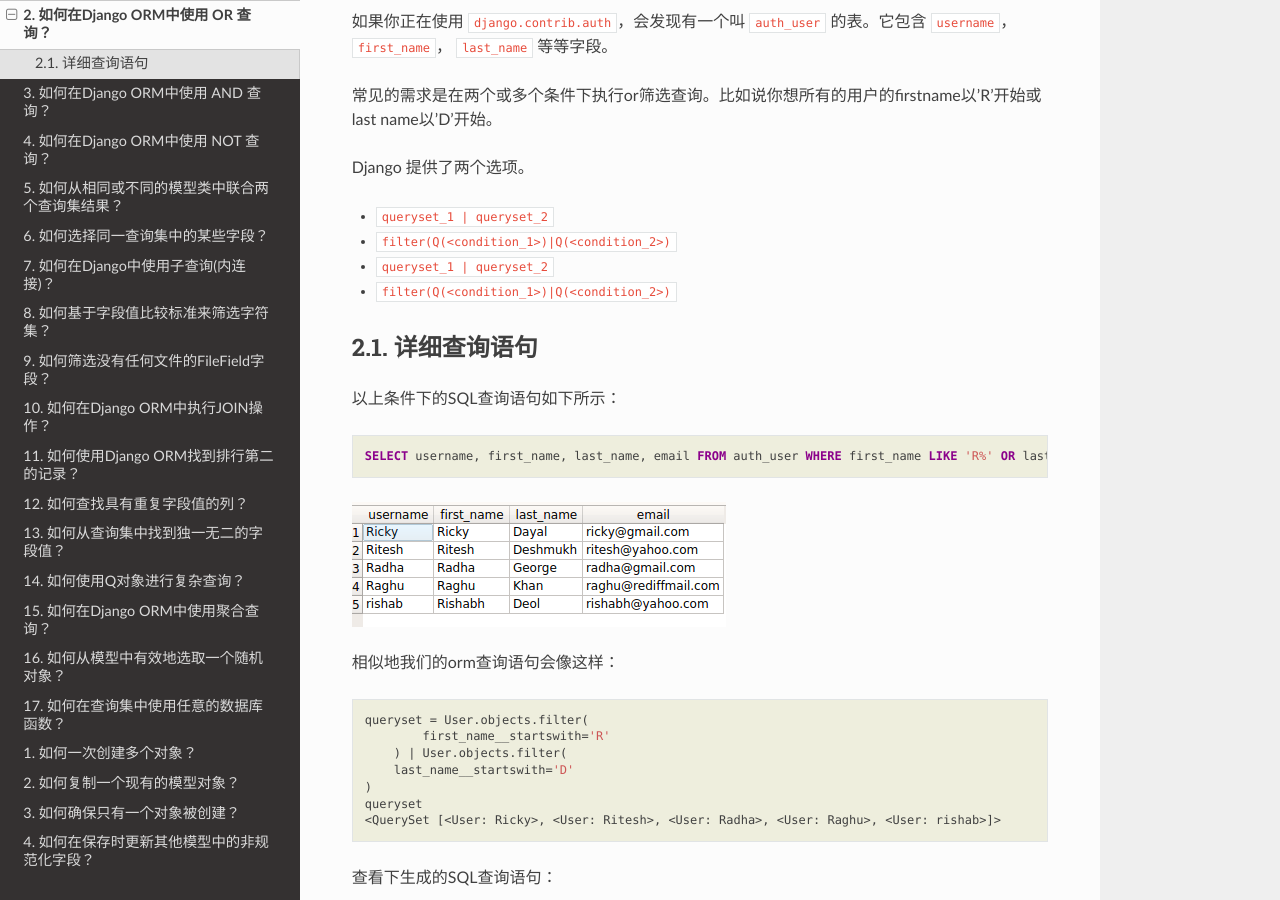
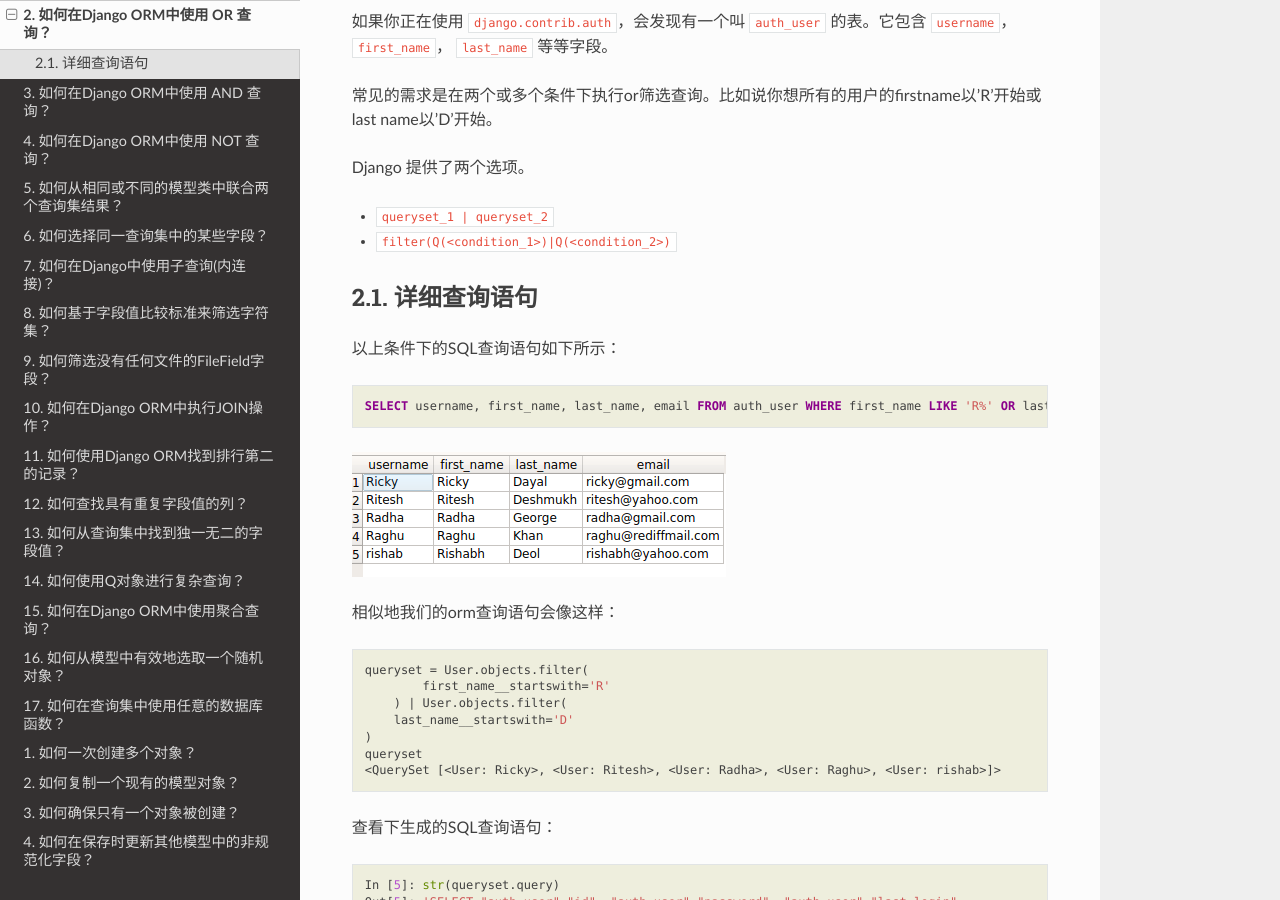
Before and after one commit to Robin-Dong/django-orm-cookbook-zh_cn, a Sphinx documentation site: the page built from docs/or_query.rst, in a window 1280 px wide and 900 px high, scrolled down 390 px. Built offline with Sphinx 7.4.7 and the Read the Docs theme 2.0.0, drawn with Linux system fonts in a browser that asks for light colours.

Commit message:
fix typo on or_query

```diff
--- a/docs/or_query.rst
+++ b/docs/or_query.rst
@@ -9,9 +9,6 @@
 常见的需求是在两个或多个条件下执行or筛选查询。比如说你想所有的用户的firstname以'R'开始或last name以'D'开始。
 
 Django 提供了两个选项。
-
-- :code:`queryset_1 | queryset_2`
-- :code:`filter(Q(<condition_1>)|Q(<condition_2>)`
 
 - :code:`queryset_1 | queryset_2`
 - :code:`filter(Q(<condition_1>)|Q(<condition_2>)`
```
